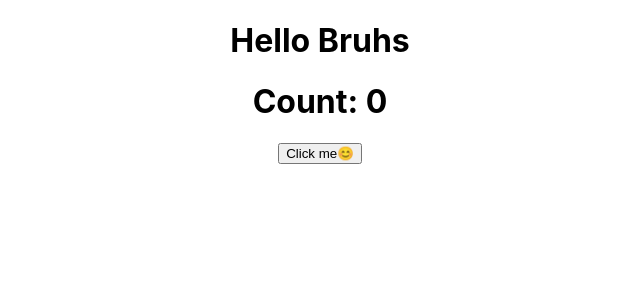
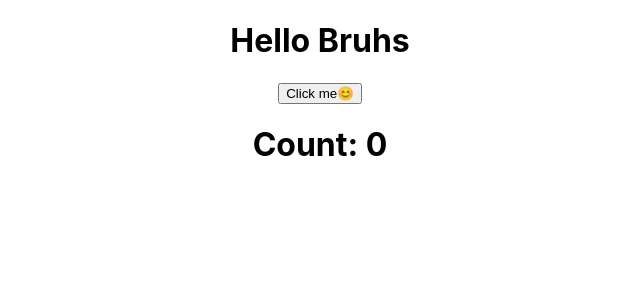
Before and after one commit to MinhAnh2610/TIkTok, a React (Create React App) app: page / in a window 1280 px wide. Shown: the top 300 px of the page, without its empty margins (320-960 px from the left). Built offline with nearby package versions, Linux system fonts and the light colour scheme.

Commit message:
useCallback

```diff
--- a/src/App.js
+++ b/src/App.js
@@ -1,18 +1,17 @@
 import "./App.css";
-import { useState, memo } from "react";
+import { useState, memo, useCallback } from "react";
 import Content from "./Content";
 
 function App() {
   const [count, setCount] = useState(0);
 
-  const increase = () => {
-    setCount(count + 1);
-  };
+  const increase = useCallback(() => {
+    setCount((count) => count + 1);
+  }, []);
   return (
     <div className="App">
-      <Content/>
+      <Content onIncrease={increase} />
       <h1>Count: {count}</h1>
-      <button onClick={increase}>Click me😊</button>
     </div>
   );
 }
--- a/src/Content.js
+++ b/src/Content.js
@@ -1,10 +1,11 @@
 import { memo } from "react";
 
-function Content() {
+function Content({ onIncrease }) {
   console.log("re-render");
   return (
     <div>
       <h1>Hello Bruhs</h1>
+      <button onClick={onIncrease}>Click me😊</button>
     </div>
   );
 }
```
